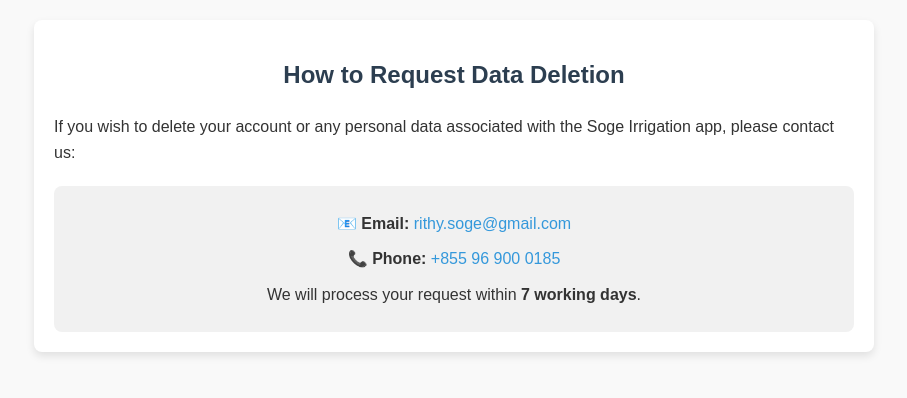
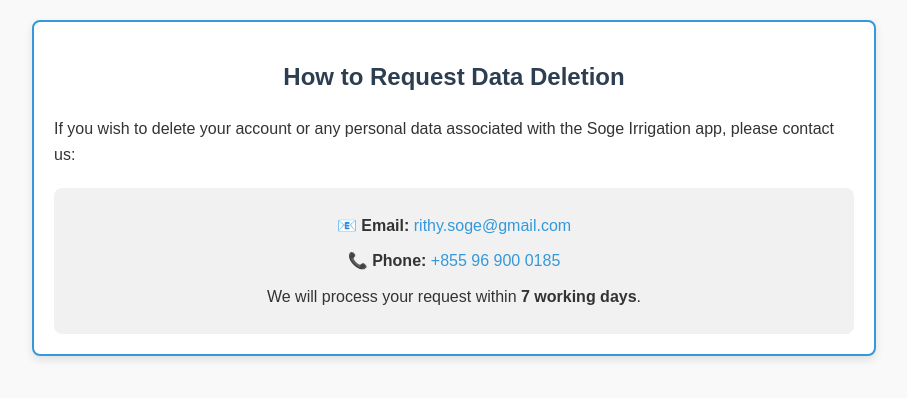
Before and after one commit to SOGE-Cambodia/data-deletion, a plain HTML site: page index.html in a window 1280 px wide. Shown: the whole page, without its empty margins (186-1093 px from the left). Drawn offline with Linux system fonts and the light colour scheme.

Commit message:
Update index.html

```diff
--- a/index.html
+++ b/index.html
@@ -21,6 +21,7 @@
             background-color: #fff;
             border-radius: 8px;
             box-shadow: 0 4px 8px rgba(0, 0, 0, 0.1);
+            border: 2px solid #3498db; /* Added border */
         }
 
         h1 {
```
